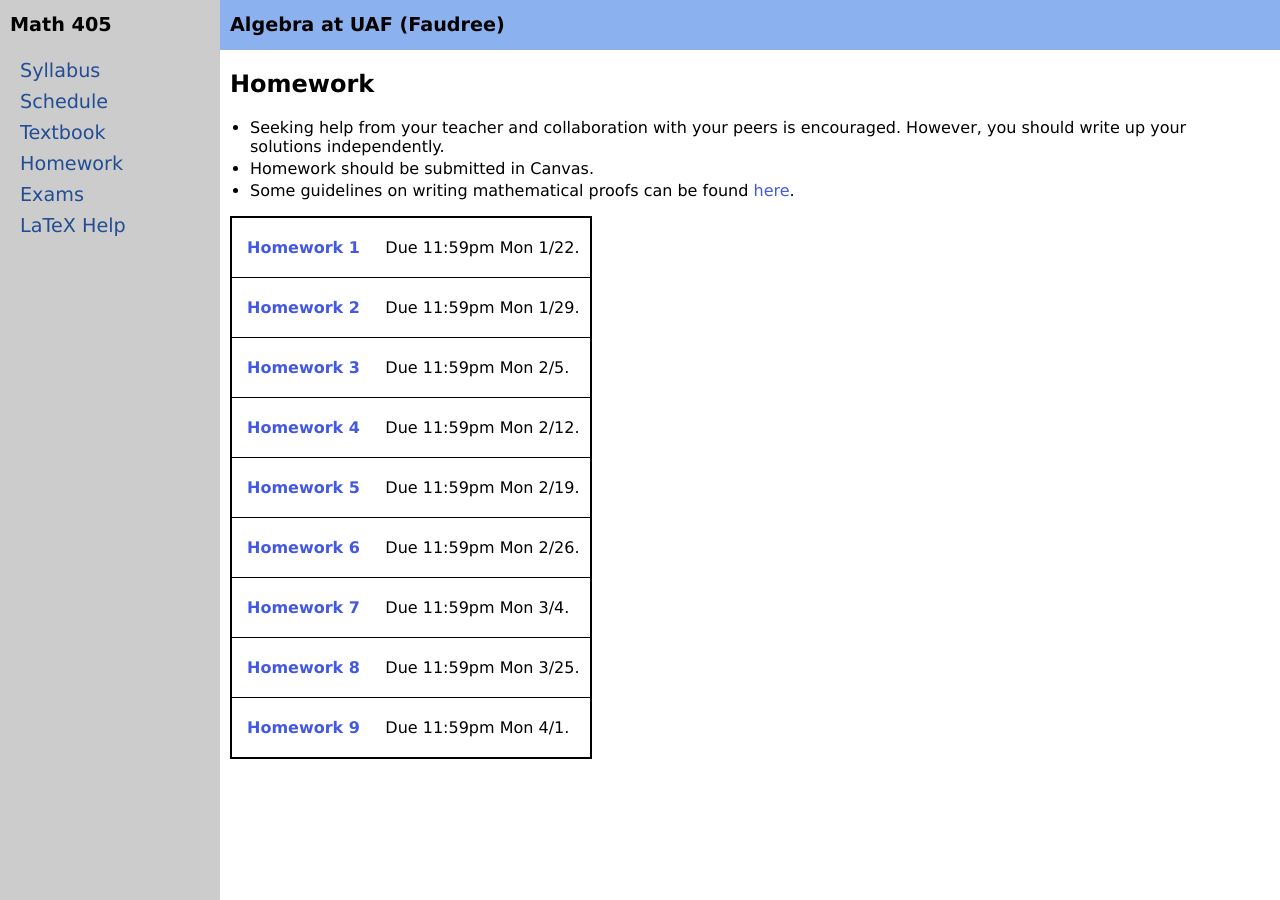
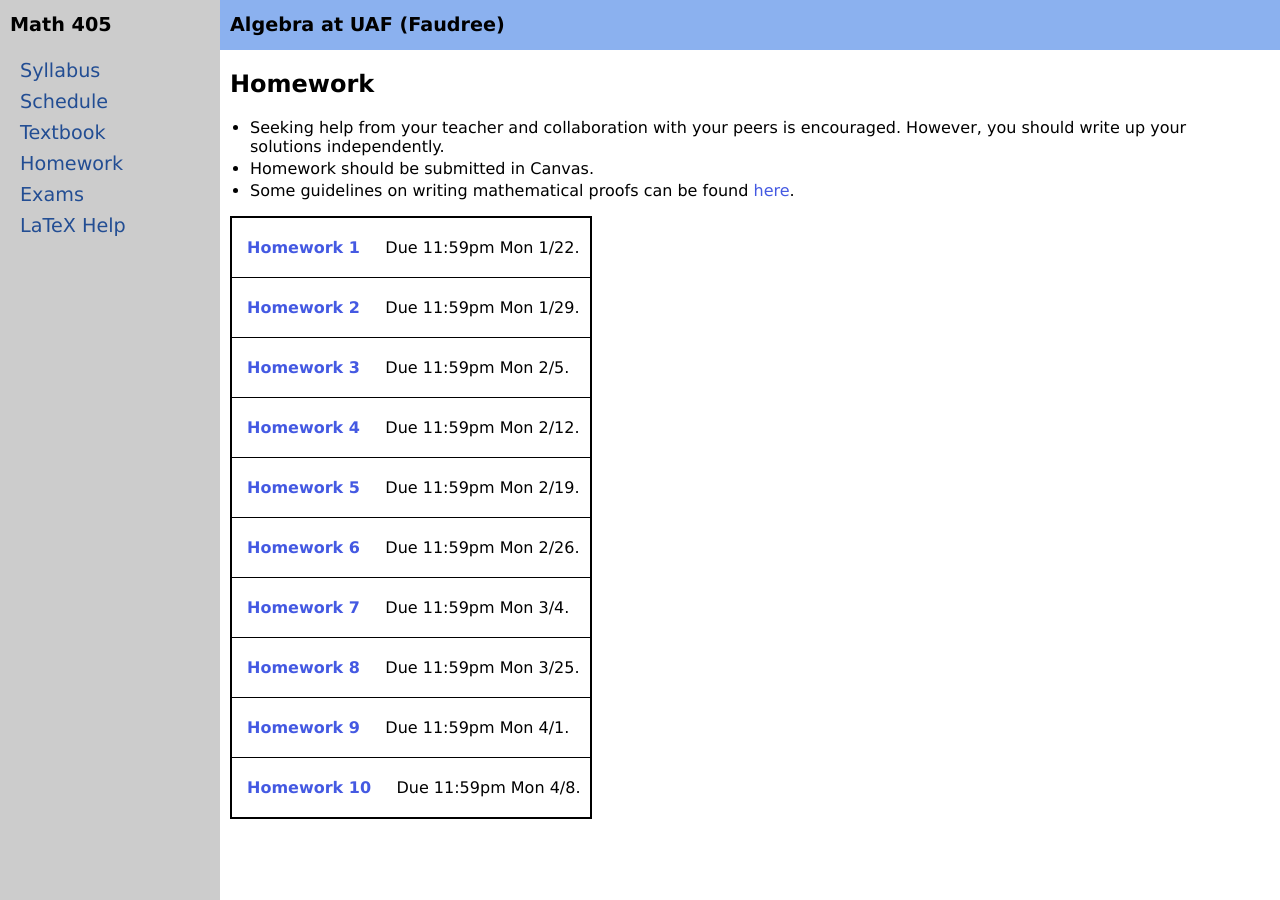
Before and after one commit to jrfaudree/M405s2024, a Jekyll site: the page built from homework.md, in a window 1280 px wide. Built offline with Jekyll 4.4.1, drawn with Linux system fonts in a browser that asks for light colours.

Commit message:
Update homework.yml

```diff
--- a/_data/homework.yml
+++ b/_data/homework.yml
@@ -28,3 +28,6 @@ homework:
 - name: Homework 9
   due: 11:59pm Mon 4/1
   url: M405s24_h9.pdf
+- name: Homework 10
+  due: 11:59pm Mon 4/8
+  url: M405s24_h10.pdf
```
